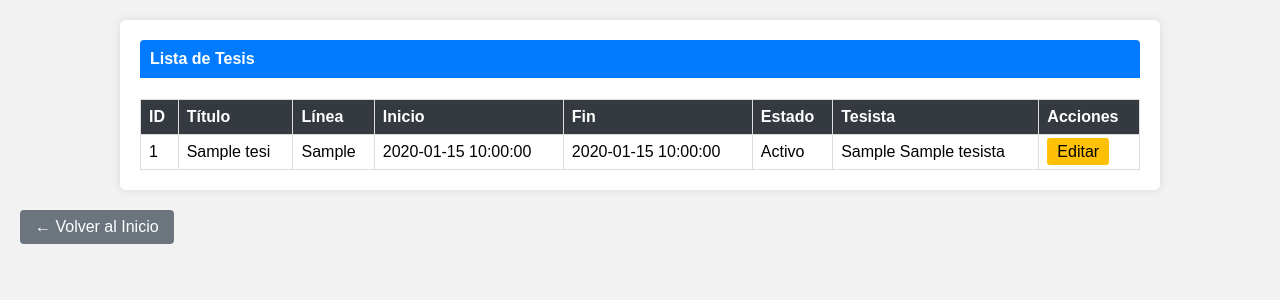
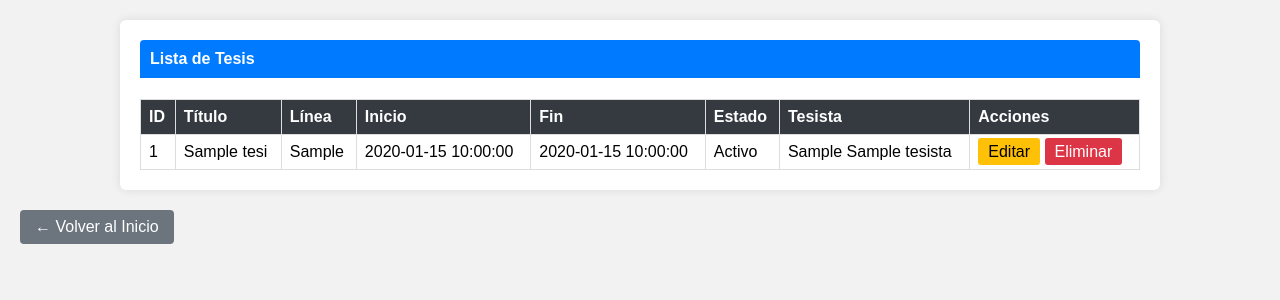
Before and after one commit to franxvas/gestion-tesis, a PHP site: page /tesis/listar.php in a window 1280 px wide. Shown: the top 300 px of the page. Run offline with PHP 8.4, Linux system fonts and the light colour scheme; tables that the repository leaves empty or names only in its code hold one stand-in row (values such as "Sample post").

Commit message:
agregado para eliminar registro

```diff
--- a/styles.css
+++ b/styles.css
@@ -63,3 +63,11 @@ tr:nth-child(even) {
 .volver:hover {
     background-color: #5a6268;
 }
+
+.btn-danger {
+    background-color: #dc3545;
+    color: white;
+}
+.btn-danger:hover {
+    background-color: #c82333;
+}
--- a/tesis/listar.php
+++ b/tesis/listar.php
@@ -35,7 +35,10 @@
                 <td>{$row['fecha_fin']}</td>
                 <td>{$row['estado']}</td>
                 <td>{$row['apellidos']} {$row['nombres']}</td>
-                <td><a href='editar.php?id={$row['id']}' class='btn btn-warning'>Editar</a></td>
+                <td>
+                <a href='editar.php?id={$row['id']}' class='btn btn-warning'>Editar</a>
+                <a href='eliminar.php?id={$row['id']}' class='btn btn-danger' onclick=\"return confirm('segguro que deseas eliminar este registro?')\">Eliminar</a>
+                </td>
             </tr>";
         }
         ?>
--- a/tesistas/listar.php
+++ b/tesistas/listar.php
@@ -32,7 +32,10 @@
                 <td>{$row['dni']}</td>
                 <td>{$row['escuela_profesional']}</td>
                 <td>{$row['estado']}</td>
-                <td><a href='editar.php?id={$row['id']}' class='btn btn-warning'>Editar</a></td>
+                <td>
+                <a href='editar.php?id={$row['id']}' class='btn btn-warning'>Editar</a>
+                <a href='eliminar.php?id={$row['id']}' class='btn btn-danger' onclick=\"return confirm('seguro que deseas eliminar este registro?')\">Eliminar</a>
+                </td>
             </tr>";
         }
         ?>
```
Also changed, not shown: tesis/eliminar.php (added, +8 -0 lines), tesistas/eliminar.php (added, +8 -0 lines).
